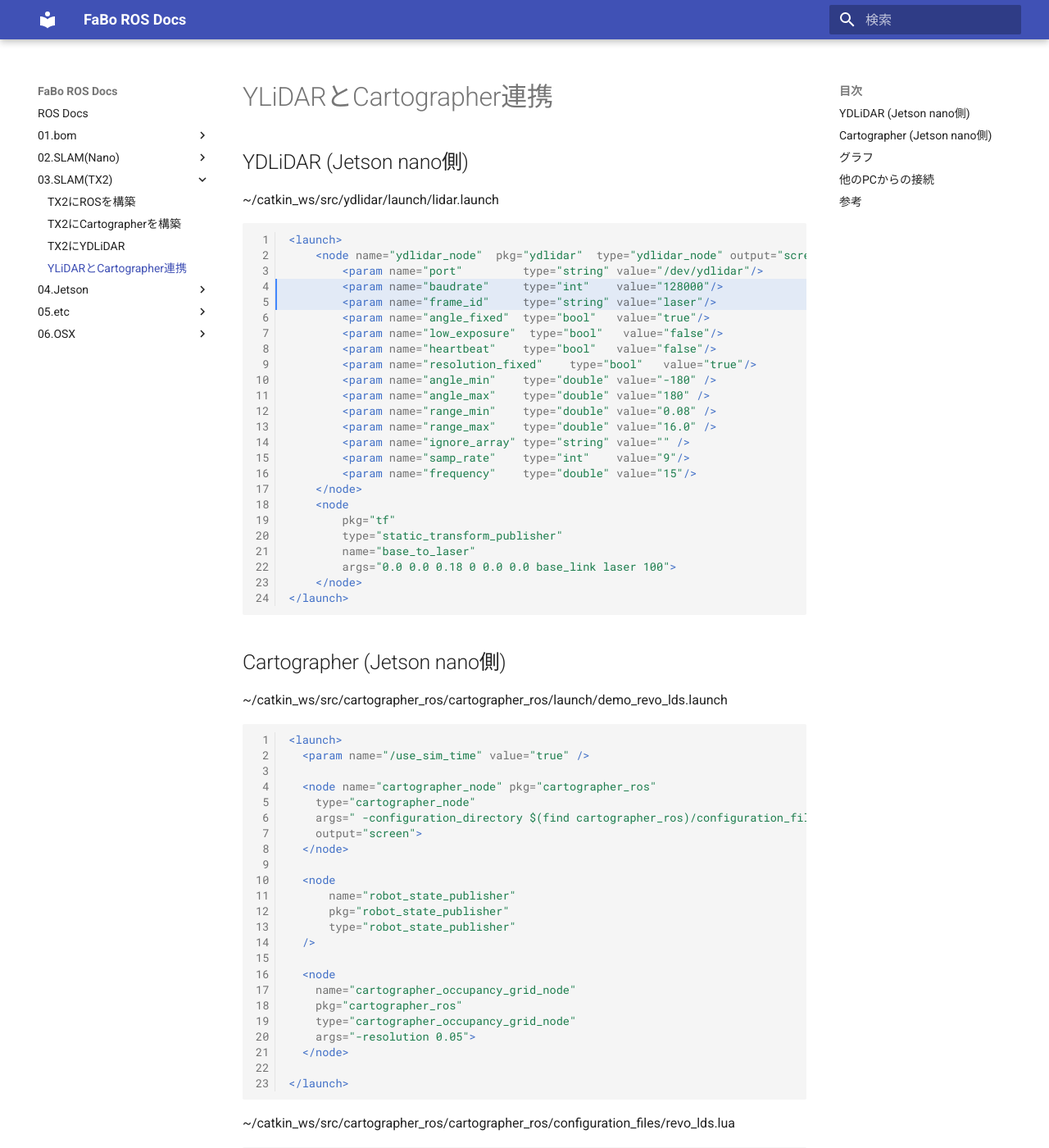
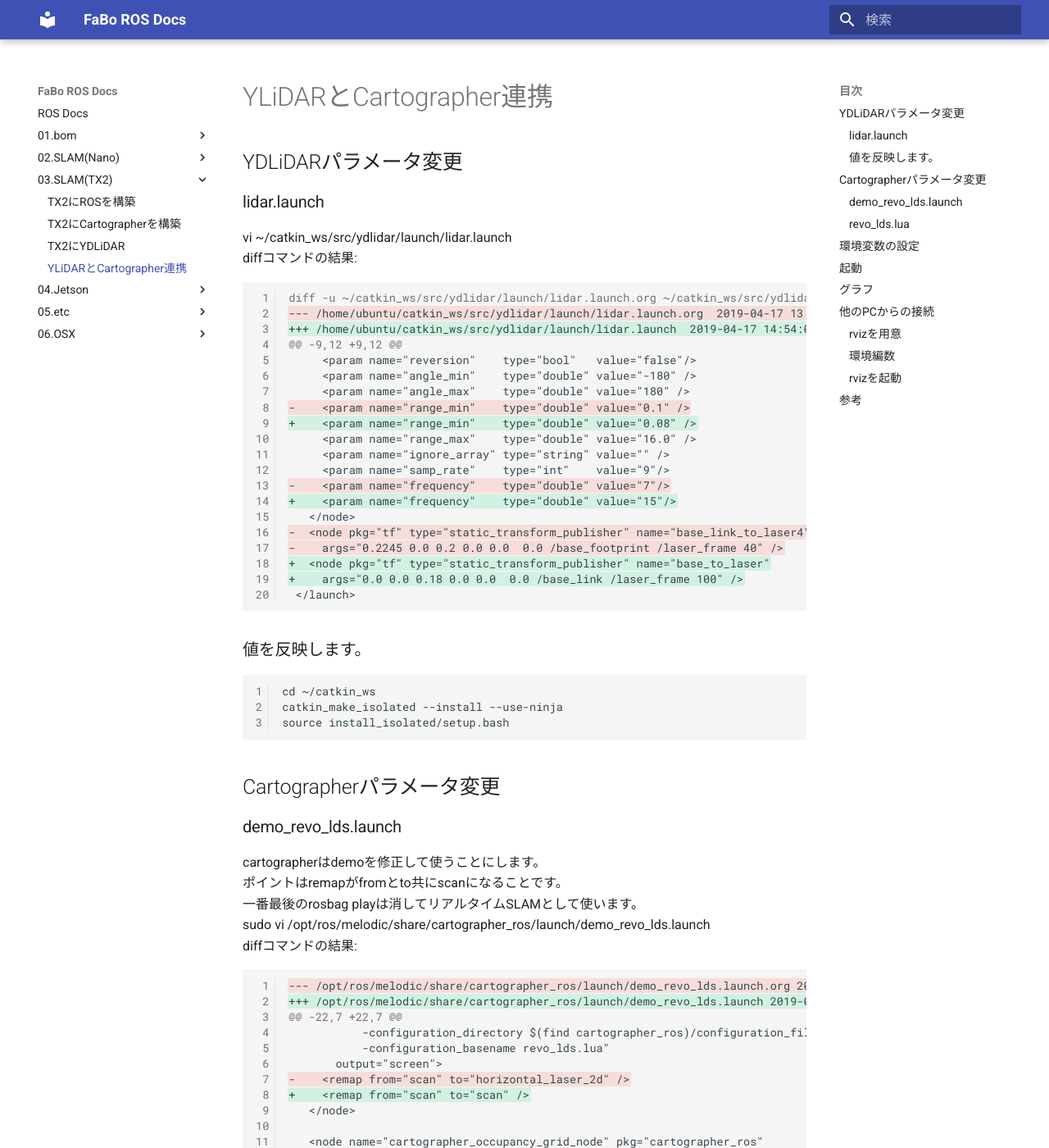
Before and after one commit to FaBoPlatform/ROSDocs, an MkDocs documentation site: the page built from docs/03.SLAM(TX2)/04.setting.md, in a window 1280 px wide and 1400 px high. Shown: the whole window at 82% size. Built offline with MkDocs 1.6.1 and Material for MkDocs 9.7.7, drawn with Linux system fonts in a browser that asks for light colours; nearby versions of some CDN libraries; some of the changed text lies outside the part shown.

Commit message:
update tx2 ydlidar

````diff
--- a/docs/03.SLAM(TX2)/04.setting.md
+++ b/docs/03.SLAM(TX2)/04.setting.md
@@ -1,117 +1,135 @@
 # YLiDARとCartographer連携
 
-## YDLiDAR (Jetson nano側)
+## YDLiDARパラメータ変更
 
-~/catkin_ws/src/ydlidar/launch/lidar.launch
-```xml hl_lines="4 5"
-<launch>
-    <node name="ydlidar_node"  pkg="ydlidar"  type="ydlidar_node" output="screen">
-        <param name="port"         type="string" value="/dev/ydlidar"/>
-        <param name="baudrate"     type="int"    value="128000"/>
-        <param name="frame_id"     type="string" value="laser"/>
-        <param name="angle_fixed"  type="bool"   value="true"/>
-        <param name="low_exposure"  type="bool"   value="false"/>
-        <param name="heartbeat"    type="bool"   value="false"/>
-        <param name="resolution_fixed"    type="bool"   value="true"/>
-        <param name="angle_min"    type="double" value="-180" />
-        <param name="angle_max"    type="double" value="180" />
-        <param name="range_min"    type="double" value="0.08" />
-        <param name="range_max"    type="double" value="16.0" />
-        <param name="ignore_array" type="string" value="" />
-        <param name="samp_rate"    type="int"    value="9"/>
-        <param name="frequency"    type="double" value="15"/>
-    </node>
-    <node
-        pkg="tf"
-        type="static_transform_publisher"
-        name="base_to_laser"
-        args="0.0 0.0 0.18 0 0.0 0.0 base_link laser 100">
-    </node>
-</launch>
+### lidar.launch
+vi ~/catkin_ws/src/ydlidar/launch/lidar.launch<br>
+diffコマンドの結果:<br>
+```
+diff -u ~/catkin_ws/src/ydlidar/launch/lidar.launch.org ~/catkin_ws/src/ydlidar/launch/lidar.launch
+--- /home/ubuntu/catkin_ws/src/ydlidar/launch/lidar.launch.org	2019-04-17 13:59:25.209638390 +0900
++++ /home/ubuntu/catkin_ws/src/ydlidar/launch/lidar.launch	2019-04-17 14:54:00.263965585 +0900
+@@ -9,12 +9,12 @@
+     <param name="reversion"    type="bool"   value="false"/>
+     <param name="angle_min"    type="double" value="-180" />
+     <param name="angle_max"    type="double" value="180" />
+-    <param name="range_min"    type="double" value="0.1" />
++    <param name="range_min"    type="double" value="0.08" />
+     <param name="range_max"    type="double" value="16.0" />
+     <param name="ignore_array" type="string" value="" />
+     <param name="samp_rate"    type="int"    value="9"/>
+-    <param name="frequency"    type="double" value="7"/>
++    <param name="frequency"    type="double" value="15"/>
+   </node>
+-  <node pkg="tf" type="static_transform_publisher" name="base_link_to_laser4"
+-    args="0.2245 0.0 0.2 0.0 0.0  0.0 /base_footprint /laser_frame 40" />
++  <node pkg="tf" type="static_transform_publisher" name="base_to_laser"
++    args="0.0 0.0 0.18 0.0 0.0  0.0 /base_link /laser_frame 100" />
+ </launch>
 ```
 
-## Cartographer (Jetson nano側)
-
-~/catkin_ws/src/cartographer_ros/cartographer_ros/launch/demo_revo_lds.launch
-```xml
-<launch>
-  <param name="/use_sim_time" value="true" />
-
-  <node name="cartographer_node" pkg="cartographer_ros"
-    type="cartographer_node"
-    args=" -configuration_directory $(find cartographer_ros)/configuration_files -configuration_basename revo_lds.lua"
-    output="screen">
-  </node>
-
-  <node
-      name="robot_state_publisher"
-      pkg="robot_state_publisher"
-      type="robot_state_publisher"
-  />
-
-  <node
-    name="cartographer_occupancy_grid_node"
-    pkg="cartographer_ros"
-    type="cartographer_occupancy_grid_node"
-    args="-resolution 0.05">
-  </node>
-
-</launch>
+### 値を反映します。<br>
+```
+cd ~/catkin_ws
+catkin_make_isolated --install --use-ninja
+source install_isolated/setup.bash
 ```
 
-~/catkin_ws/src/cartographer_ros/cartographer_ros/configuration_files/revo_lds.lua
-```cpp hl_lines="8 9 12 13 14 27"
-include "map_builder.lua"
-include "trajectory_builder.lua"
+## Cartographerパラメータ変更
 
-options = {
-  map_builder = MAP_BUILDER,
-  trajectory_builder = TRAJECTORY_BUILDER,
-  map_frame = "map",
-  tracking_frame = "laser",
-  published_frame = "laser",
-  odom_frame = "odom",
-  provide_odom_frame = false,
-  use_odometry = false,
-  publish_frame_projected_to_2d = false,
-  use_nav_sat = false,
-  use_landmarks = false,
-  num_laser_scans = 1,
-  num_multi_echo_laser_scans = 0,
-  num_subdivisions_per_laser_scan = 1,
-  num_point_clouds = 0,
-  lookup_transform_timeout_sec = 0.2,
-  submap_publish_period_sec = 0.3,
-  pose_publish_period_sec = 5e-3,
-  trajectory_publish_period_sec = 30e-3,
-  rangefinder_sampling_ratio = 1.,
-  odometry_sampling_ratio = 1.,
-  imu_sampling_ratio = 1.,
-  landmarks_sampling_ratio = 1.,
-  fixed_frame_pose_sampling_ratio = 1.,
-}
+### demo_revo_lds.launch
+cartographerはdemoを修正して使うことにします。<br>
+ポイントはremapがfromとto共にscanになることです。<br>
+一番最後のrosbag playは消してリアルタイムSLAMとして使います。<br>
+sudo vi /opt/ros/melodic/share/cartographer_ros/launch/demo_revo_lds.launch<br>
+diffコマンドの結果:<br>
+```
+--- /opt/ros/melodic/share/cartographer_ros/launch/demo_revo_lds.launch.org	2019-04-17 13:16:05.360885434 +0900
++++ /opt/ros/melodic/share/cartographer_ros/launch/demo_revo_lds.launch	2019-04-17 14:43:28.350731814 +0900
+@@ -22,7 +22,7 @@
+           -configuration_directory $(find cartographer_ros)/configuration_files
+           -configuration_basename revo_lds.lua"
+       output="screen">
+-    <remap from="scan" to="horizontal_laser_2d" />
++    <remap from="scan" to="scan" />
+   </node>
 
-MAP_BUILDER.use_trajectory_builder_2d = true
+   <node name="cartographer_occupancy_grid_node" pkg="cartographer_ros"
+@@ -30,6 +30,4 @@
 
-TRAJECTORY_BUILDER_2D.submaps.num_range_data = 35
-TRAJECTORY_BUILDER_2D.min_range = 0.08
-TRAJECTORY_BUILDER_2D.max_range = 16.
-TRAJECTORY_BUILDER_2D.missing_data_ray_length = 1.
-TRAJECTORY_BUILDER_2D.use_imu_data = false
-TRAJECTORY_BUILDER_2D.use_online_correlative_scan_matching = true
-TRAJECTORY_BUILDER_2D.real_time_correlative_scan_matcher.linear_search_window = 0.1
-TRAJECTORY_BUILDER_2D.real_time_correlative_scan_matcher.translation_delta_cost_weight = 10.
-TRAJECTORY_BUILDER_2D.real_time_correlative_scan_matcher.rotation_delta_cost_weight = 1e-1
-
-POSE_GRAPH.optimization_problem.huber_scale = 1e2
-POSE_GRAPH.optimize_every_n_nodes = 35
-POSE_GRAPH.constraint_builder.min_score = 0.65
-
-return options
+   <node name="rviz" pkg="rviz" type="rviz" required="true"
+       args="-d $(find cartographer_ros)/configuration_files/demo_2d.rviz" />
+-  <node name="playbag" pkg="rosbag" type="play"
+-      args="--clock $(arg bag_filename)" />
+ </launch>
 ```
 
-起動用
-~/catkin_ws/src/cartographer_ros/cartographer_ros/launch/demo_rviz.launch
+### revo_lds.lua
+
+sudo vi /opt/ros/melodic/share/cartographer_ros/configuration_files/revo_lds.lua<br>
+diffコマンドの結果:<br>
+```
+--- /opt/ros/melodic/share/cartographer_ros/configuration_files/revo_lds.lua.org2019-04-17 13:54:39.108638478 +0900
++++ /opt/ros/melodic/share/cartographer_ros/configuration_files/revo_lds.lua	2019-04-17 14:54:50.892098740 +0900
+@@ -19,8 +19,8 @@
+   map_builder = MAP_BUILDER,
+   trajectory_builder = TRAJECTORY_BUILDER,
+   map_frame = "map",
+-  tracking_frame = "horizontal_laser_link",
+-  published_frame = "horizontal_laser_link",
++  tracking_frame = "laser_frame",
++  published_frame = "laser_frame",
+   odom_frame = "odom",
+   provide_odom_frame = true,
+   publish_frame_projected_to_2d = false,
+@@ -45,8 +45,8 @@
+ MAP_BUILDER.use_trajectory_builder_2d = true
+
+ TRAJECTORY_BUILDER_2D.submaps.num_range_data = 35
+-TRAJECTORY_BUILDER_2D.min_range = 0.3
+-TRAJECTORY_BUILDER_2D.max_range = 8.
++TRAJECTORY_BUILDER_2D.min_range = 0.08
++TRAJECTORY_BUILDER_2D.max_range = 16.
+ TRAJECTORY_BUILDER_2D.missing_data_ray_length = 1.
+ TRAJECTORY_BUILDER_2D.use_imu_data = false
+ TRAJECTORY_BUILDER_2D.use_online_correlative_scan_matching = true
+```
+
+
+## 環境変数の設定
+他のPCからアクセス可能にする場合は、`roscore`を実行する前に環境変数を設定します。<br>
+```
+$ export ROS_MASTER_URI=http://自分のIP:11311
+$ export ROS_IP=自分のIP
+```
+
+## 起動
+```
+$ roscore &
+```
+roscoreが起動するまで待ちます。<br>
+```
+$ roslaunch ydlidar lidar.launch &
+```
+ydlidarが起動するまで待ちます。<br>
+![](./img/YDLiDAR-Terminal.png)<br>
+```
+$ roslaunch cartographer_ros demo_revo_lds.launch
+```
+![](./img/YDLiDAR-Cartographer.png)<br>
+
+## グラフ
+
+グラフを表示
+```
+$ rosrun rqt_graph rqt_graph
+```
+![](./img/YDLiDAR-graph.png)<br>
+
+## 他のPCからの接続
+
+### rvizを用意
+sudo vi /opt/ros/melodic/share/cartographer_ros/launch/demo_rviz.launch
 ```xml
 <launch>
   <param name="/use_sim_time" value="true" />
@@ -127,41 +145,12 @@
 </launch>
 ```
 
-Build
-```
-$ cd ~/catkin_ws
-$ catkin_make_isolated --install --use-ninja
-$ source install_isolated/setup.bash
-```
-
-環境変数の設定
-```
-$ export ROS_MASTER_URI=http://自分のIP:11311
-```
-
-起動
-```
-$ roscore
-$ roslaunch ydlidar lidar.launch
-$ roslaunch cartographer_ros demo_revo_lds.launch
-$ roslaunch cartographer_ros demo_rviz.launch
-```
-
-## グラフ
-
-グラフを表示
-```
-$ rosrun rqt_graph rqt_graph
-```
-
-## 他のPCからの接続
-
-環境編数
+### 環境編数
 ```
 $ export ROS_MASTER_URI=http://roscoreを起動しているマシンのIP:11311
-$ export ROS_ID=自分のIP
+$ export ROS_ID=roscoreを起動しているマシンのIP
 ```
-rvizを起動
+### rvizを起動
 ```
 $ roslaunch cartographer_ros demo_rviz.launch
 ```
````
Also changed, not shown: docs/03.SLAM(TX2)/01.ros.md (+1 -1 lines), docs/03.SLAM(TX2)/03.ydlidar.md (+16 -30 lines), docs/03.SLAM(TX2)/img/YDLiDAR-Cartographer.png (added), docs/03.SLAM(TX2)/img/YDLiDAR-Terminal.png (added), docs/03.SLAM(TX2)/img/YDLiDAR-graph.png (added).
